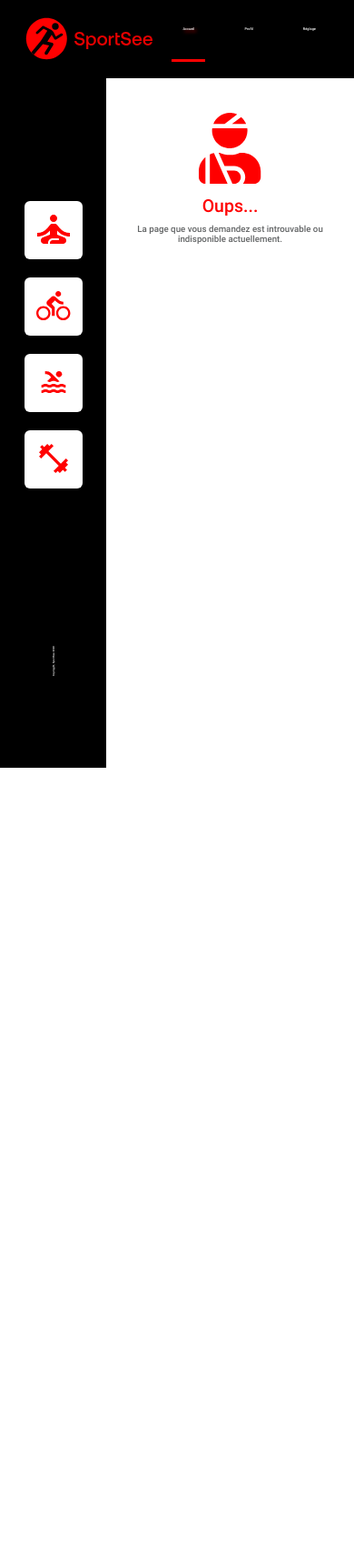
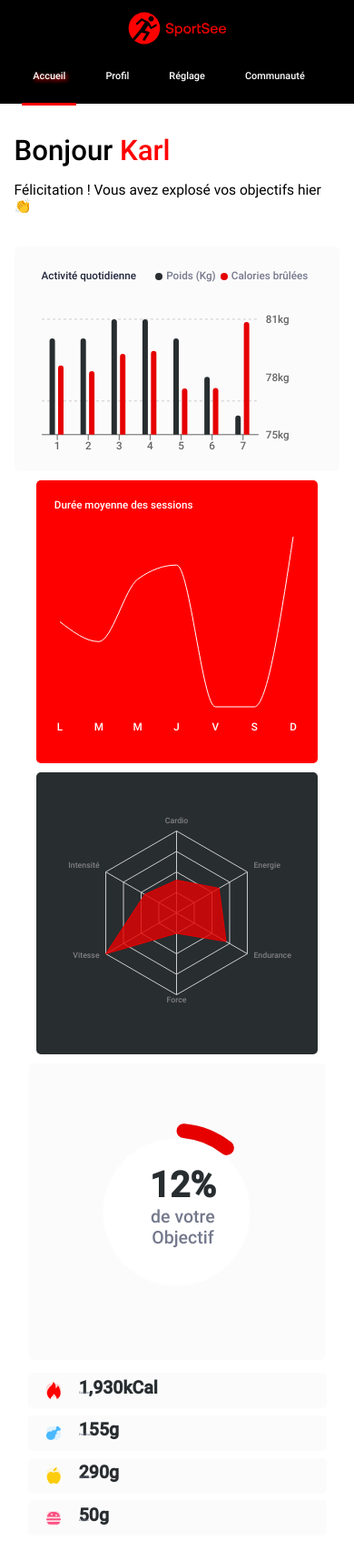
Before and after one commit to fabhup/Fabienhupel_12_02082021, a React app: page / in a window 390 px wide. Shown: the whole page at 91% size. Before the commit the page ends 844 px from the top, so only its background shows below. Built offline with nearby package versions, Linux system fonts and the light colour scheme; no server answers.

Commit message:
Add Responsive CSS Design

```diff
--- a/src/__mocks__/data.js
+++ b/src/__mocks__/data.js
@@ -40,18 +40,18 @@ const dataMock = {
         { day: "2020-07-07", kilogram: 76, calories: 390 },
       ],
     },
-    {
-      userId: 18,
-      sessions: [
-        { day: "2020-07-01", kilogram: 70, calories: 240 },
-        { day: "2020-07-02", kilogram: 69, calories: 220 },
-        { day: "2020-07-03", kilogram: 70, calories: 280 },
-        { day: "2020-07-04", kilogram: 70, calories: 500 },
-        { day: "2020-07-05", kilogram: 69, calories: 160 },
-        { day: "2020-07-06", kilogram: 69, calories: 162 },
-        { day: "2020-07-07", kilogram: 69, calories: 390 },
-      ],
-    },
+    // {
+    //   userId: 18,
+    //   sessions: [
+    //     { day: "2020-07-01", kilogram: 70, calories: 240 },
+    //     { day: "2020-07-02", kilogram: 69, calories: 220 },
+    //     { day: "2020-07-03", kilogram: 70, calories: 280 },
+    //     { day: "2020-07-04", kilogram: 70, calories: 500 },
+    //     { day: "2020-07-05", kilogram: 69, calories: 160 },
+    //     { day: "2020-07-06", kilogram: 69, calories: 162 },
+    //     { day: "2020-07-07", kilogram: 69, calories: 390 },
+    //   ],
+    // },
   ],
   Performance: [
     {
@@ -73,25 +73,25 @@ const dataMock = {
         { value: 90, kind: 6 },
       ],
     },
-    {
-      userId: 18,
-      kind: {
-        1: "cardio",
-        2: "energy",
-        3: "endurance",
-        4: "strength",
-        5: "speed",
-        6: "intensity",
-      },
-      data: [
-        { value: 200, kind: 1 },
-        { value: 240, kind: 2 },
-        { value: 80, kind: 3 },
-        { value: 80, kind: 4 },
-        { value: 220, kind: 5 },
-        { value: 110, kind: 6 },
-      ],
-    },
+    // {
+    //   userId: 18,
+    //   kind: {
+    //     1: "cardio",
+    //     2: "energy",
+    //     3: "endurance",
+    //     4: "strength",
+    //     5: "speed",
+    //     6: "intensity",
+    //   },
+    //   data: [
+    //     { value: 200, kind: 1 },
+    //     { value: 240, kind: 2 },
+    //     { value: 80, kind: 3 },
+    //     { value: 80, kind: 4 },
+    //     { value: 220, kind: 5 },
+    //     { value: 110, kind: 6 },
+    //   ],
+    // },
   ],
   Sessions: [
     {
@@ -106,18 +106,18 @@ const dataMock = {
         { day: 7, sessionLength: 60 },
       ],
     },
-    {
-      userId: 18,
-      sessions: [
-        { day: 1, sessionLength: 30 },
-        { day: 2, sessionLength: 40 },
-        { day: 3, sessionLength: 50 },
-        { day: 4, sessionLength: 30 },
-        { day: 5, sessionLength: 30 },
-        { day: 6, sessionLength: 50 },
-        { day: 7, sessionLength: 50 },
-      ],
-    },
+    // {
+    //   userId: 18,
+    //   sessions: [
+    //     { day: 1, sessionLength: 30 },
+    //     { day: 2, sessionLength: 40 },
+    //     { day: 3, sessionLength: 50 },
+    //     { day: 4, sessionLength: 30 },
+    //     { day: 5, sessionLength: 30 },
+    //     { day: 6, sessionLength: 50 },
+    //     { day: 7, sessionLength: 50 },
+    //   ],
+    // },
   ],
 };
 
--- a/src/api/API.js
+++ b/src/api/API.js
@@ -5,7 +5,7 @@ import { getUserDataFromMock } from "../__mocks__/data";
 /**
  * @const {boolean} activeMock - boolean to pass to mock mode if true or API mode if false
  */
-const activeMock = false;
+const activeMock = true;
 
 /** Class representing API methods */
 class API {
--- a/src/components/App.js
+++ b/src/components/App.js
@@ -16,7 +16,7 @@ import {
 import axios from "axios";
 
 // The constant userID should be replaced later by a getUserID when the LoginPage will be developed
-const USER_ID = 18;
+const USER_ID = 12;
 let userID = USER_ID;
 
 function App() {
--- a/src/styles/Banner.css
+++ b/src/styles/Banner.css
@@ -17,8 +17,15 @@
     padding-left: 28px;
 }
 
-@media screen and (max-width: 300px){
+@media screen and (max-width: 767px){
   .main-logo {
-    width: calc(60px + 7vw);
+    width: calc(80px + 7vw);
+    padding-left: 0px;
+    padding: 1rem 0;
+  }
+  .main-banner {
+    justify-content: center;
+    flex-direction: column;
+    padding: 2rem 0;
   }
 }
--- a/src/styles/BarChartActivity.css
+++ b/src/styles/BarChartActivity.css
@@ -18,3 +18,15 @@
 .barchart-activity .recharts-legend-item-text {
     color: #74798C !important;
 }
+
+@media screen and (max-width: 767px){
+    .barchart-activity {
+        font-size: 3em;
+    }
+
+    .barchart-activity .recharts-legend-item {
+        display: flex;
+        margin-right: 5px !important;
+    }
+
+  }
--- a/src/styles/Home.css
+++ b/src/styles/Home.css
@@ -58,3 +58,48 @@ main {
     top:40%;
     font-size: 1.2em;
 }
+
+@media screen and (max-width: 767px){
+    main {
+        position: relative;
+        top: 85px;
+        left: 0px;
+        width: 100%;
+        padding-bottom: 8em;
+    }
+
+    .home-charts {
+        display:flex;
+        justify-content: center;
+        align-items:flex-start;
+        flex-wrap: wrap;
+        width:100%;
+        max-height: inherit;
+    }
+
+    .home-keydatas {
+        width: 95%;
+        height: inherit;
+        display: flex;
+        flex-wrap: wrap;
+        justify-items: flex-start;
+        padding: 1em;
+
+     }
+
+     .chart {
+        font-size: 3em;
+    }
+
+    .chart-small {
+        width: 80%;
+        height: inherit;
+        padding-bottom: 2em;
+        padding: 1em;
+    }
+
+    .chart-large {
+        width: 100%;
+        height: 20%;
+    }
+  }
--- a/src/styles/KeyDataCard.css
+++ b/src/styles/KeyDataCard.css
@@ -56,3 +56,15 @@
     font-size: .875em;
     color: #74798C;
 }
+
+@media screen and (max-width: 767px){
+    .keydata-card-value {
+        font-size: 5em;
+    }
+    .sidenav-button {
+        font-size: 4em;
+    }
+    .keydata-card-icone img {
+        width: 4em;
+    }
+  }
--- a/src/styles/MainNav.css
+++ b/src/styles/MainNav.css
@@ -19,7 +19,7 @@
 
 .main-nav li {
     margin: 0 20px;
-    font-size: 1.5em;
+    font-size: 1.7em;
     transform: scale(1);
     transition: all 200ms ease-in-out;
     padding: 8px 0;
@@ -68,12 +68,12 @@
 @media screen and (max-width: 767px){
     .main-nav li  {
         margin: 0 10px;
-        font-size: 1em;
+        font-size: 2.8em;
     }
 }
 
 @media screen and (max-width: 300px){
     .main-nav li  {
-        font-size: .6em;
+        font-size: 4em;
     }
 }
--- a/src/styles/RadialBarChartScore.css
+++ b/src/styles/RadialBarChartScore.css
@@ -33,3 +33,12 @@
     font-weight: bold;
     font-size: 2em;
   }
+
+  @media screen and (max-width: 767px){
+    .radialbarchart-score {
+        font-size: 5em;
+    }
+    .radialbarchart-score .recharts-wrapper {
+        box-shadow: inset 0px 0px 0px 16vw #fbfbfb;
+    }
+  }
--- a/src/styles/SideBar.css
+++ b/src/styles/SideBar.css
@@ -23,3 +23,10 @@
     white-space: pre-wrap;
     margin:40px 0px;
 }
+
+@media screen and (max-width: 767px){
+    .sidebar{
+      display: none;
+      width: 0;
+    }
+  }
--- a/src/styles/SideNav.css
+++ b/src/styles/SideNav.css
@@ -44,3 +44,13 @@
     filter: brightness(0) invert(1);
     transform: rotateZ(360deg);
 }
+
+@media screen and (max-width: 600px){
+    .sidenav{
+      display: none;
+      width: 0;
+    }
+    .sidenav-button {
+        display:none;
+    }
+  }
--- a/src/styles/WelcomeText.css
+++ b/src/styles/WelcomeText.css
@@ -9,3 +9,13 @@
 .welcome-text-header {
     font-size: 3em;
 }
+
+@media screen and (max-width: 767px){
+    .welcome-text-header {
+        font-size: 2em;
+    }
+    .welcome-text {
+        font-size: 4em;
+        margin-top: 20px;
+    }
+  }
```
Also changed, not shown: src/features/authentication.js (added, +50 -0 lines).
